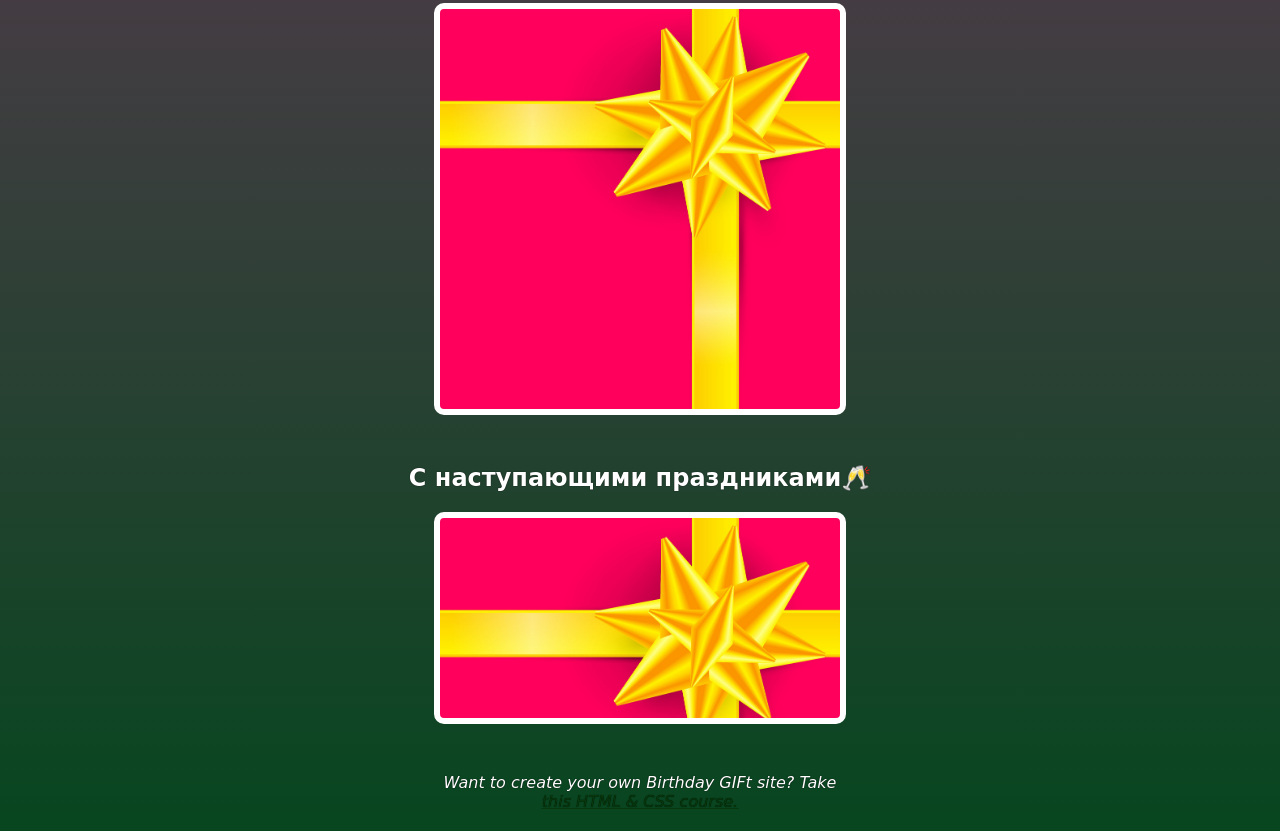
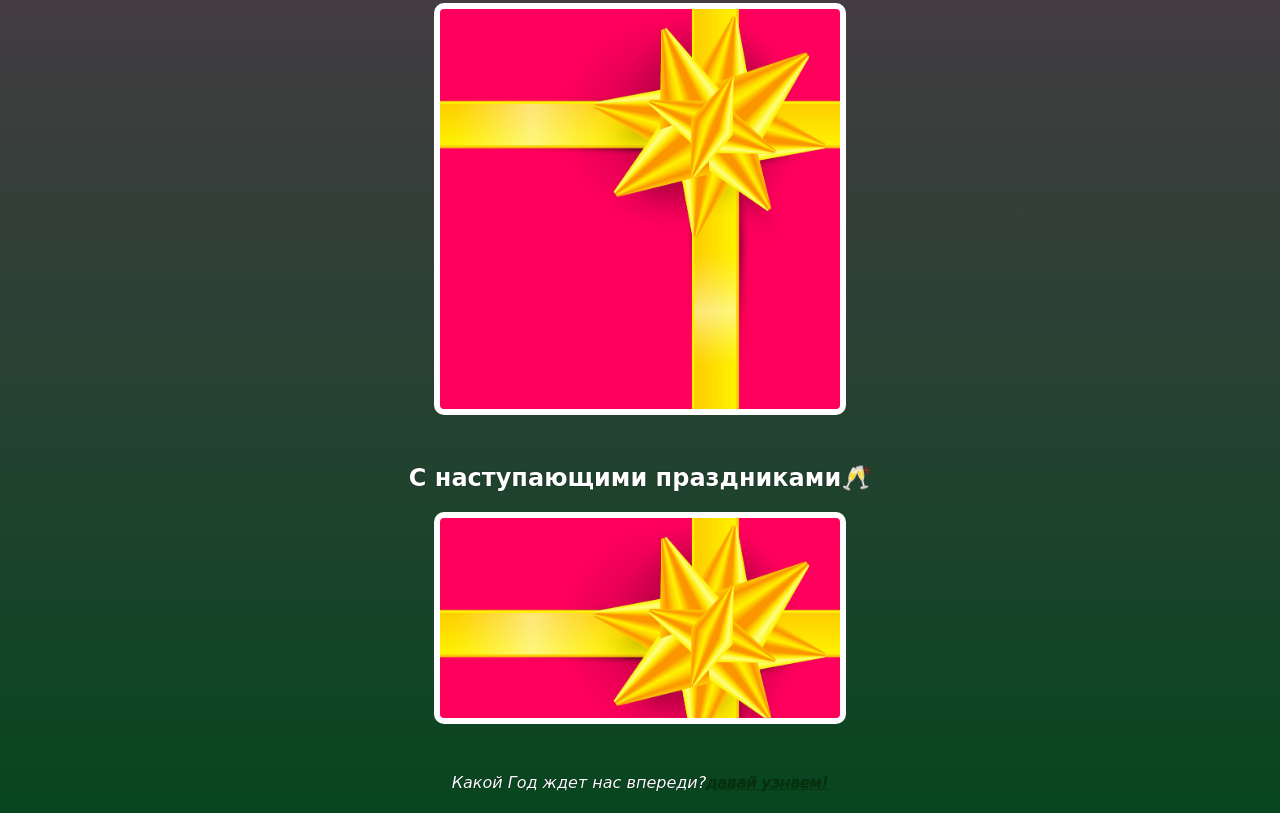
Before and after one commit to DarkerLoL/postcard, a plain HTML site: page index.html in a window 1280 px wide. Shown: the part 1988-2819 px from the top of the page. Drawn offline with nearby package versions, Linux system fonts and the light colour scheme; a web font is replaced by a local one.

Commit message:
Update index.html

```diff
--- a/index.html
+++ b/index.html
@@ -39,7 +39,7 @@
             <div class="gift-img" id="gift-img-cheers"></div>
         </div>
 
-        <p id="footer">Want to create your own Birthday GIFt site? Take <a href="https://scrimba.com/learn/htmlandcss" target="_blank">this HTML & CSS course.</a></p>
+        <p id="footer">Какой Год ждет нас впереди?<a href="https://www.rbc.ru/life/news/64ff248b9a7947285a0e4189" target="_blank">давай узнаем!</a></p>
 
     </body>
 </html>
```
